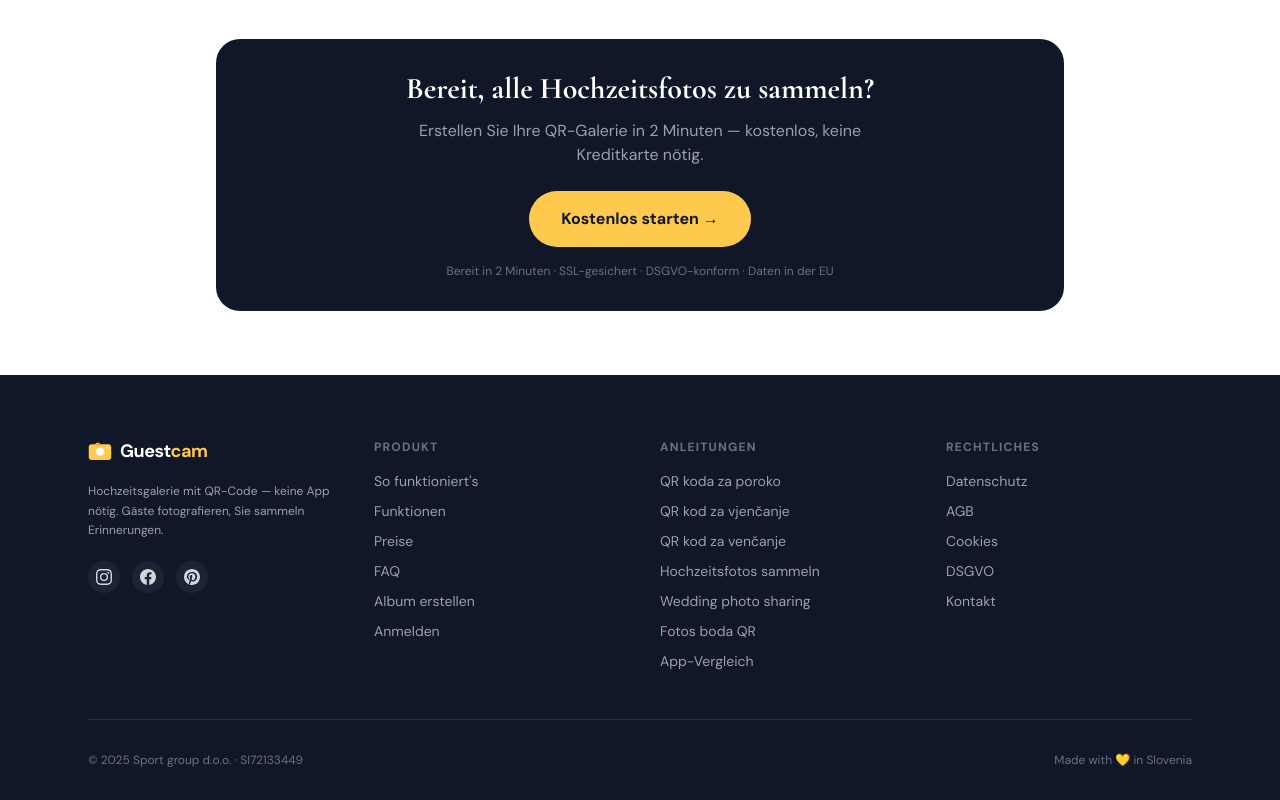
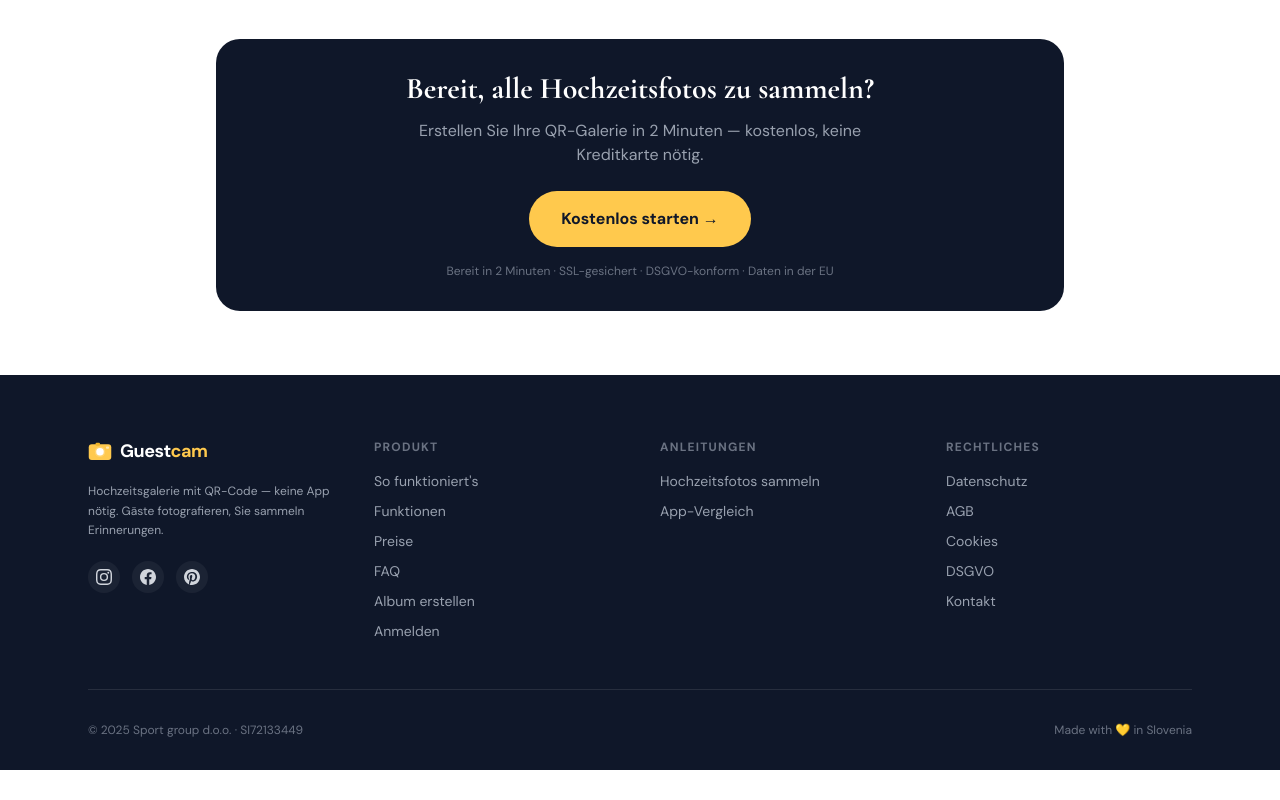
Before and after one commit to pako999/wedding-album, a Next.js app: page /de/alternativen in a window 1280 px wide. Shown: the part 4454-5254 px from the top of the page. After the commit the page ends 5224 px from the top, so only its background shows below. Built offline with nearby package versions, Linux system fonts and the light colour scheme.

Commit message:
fix: footer Vodniki now only shows current-language guides

```diff
--- a/app/page.tsx
+++ b/app/page.tsx
@@ -935,17 +935,12 @@ export default function HomePage() {
               </ul>
             </div>
 
-            {/* Vodniki — each guide listed in its native title for cross-language
-                internal linking + the alternatives page in the current language. */}
+            {/* Vodniki — only the Slovenian guide + alternatives, so every
+                footer label matches the page's language. */}
             <div>
               <h3 className="text-xs font-bold uppercase tracking-widest text-gray-500 mb-4">Vodniki</h3>
               <ul className="space-y-2.5 text-sm text-gray-400">
                 <li><Link href="/sl/qr-koda-poroka" className="hover:text-white transition-colors">QR koda za poroko</Link></li>
-                <li><Link href="/hr/qr-kod-vjencanje" className="hover:text-white transition-colors">QR kod za vjenčanje</Link></li>
-                <li><Link href="/sr/qr-kod-vencanje" className="hover:text-white transition-colors">QR kod za venčanje</Link></li>
-                <li><Link href="/de/hochzeitsfotos-sammeln" className="hover:text-white transition-colors">Hochzeitsfotos sammeln</Link></li>
-                <li><Link href="/en/wedding-photo-sharing" className="hover:text-white transition-colors">Wedding photo sharing</Link></li>
-                <li><Link href="/es/fotos-boda-qr" className="hover:text-white transition-colors">Fotos boda QR</Link></li>
                 <li><Link href="/sl/alternative-aplikacije" className="hover:text-white transition-colors">Primerjava aplikacij</Link></li>
               </ul>
             </div>
--- a/components/SeoFooter.tsx
+++ b/components/SeoFooter.tsx
@@ -18,6 +18,9 @@ interface FooterCopy {
   createAlbum: string;
   login: string;
   guides: string;
+  /** Guide URL/label for THIS language only (no cross-language list). */
+  guideUrl: string;
+  guideLabel: string;
   altLabel: string;
   altUrl: string;
   legal: string;
@@ -33,6 +36,7 @@ const COPY: Record<Lang, FooterCopy> = {
     brandDesc: "Poročna galerija s QR kodo — brez aplikacije. Gostje fotografirajo, vi zbirate spomine.",
     product: "Produkt", howWorks: "Kako deluje", features: "Funkcionalnosti", pricing: "Cenik", faq: "Pogosta vprašanja", createAlbum: "Ustvari album", login: "Prijava",
     guides: "Vodniki",
+    guideLabel: "QR koda za poroko", guideUrl: "/sl/qr-koda-poroka",
     altLabel: "Primerjava aplikacij", altUrl: "/sl/alternative-aplikacije",
     legal: "Pravno", privacy: "Zasebnost", terms: "Pogoji uporabe", cookies: "Piškotki", gdpr: "GDPR", contact: "Kontakt",
   },
@@ -40,6 +44,7 @@ const COPY: Record<Lang, FooterCopy> = {
     brandDesc: "Vjenčana galerija s QR kodom — bez aplikacije. Gosti fotografiraju, vi skupljate uspomene.",
     product: "Proizvod", howWorks: "Kako radi", features: "Značajke", pricing: "Cijene", faq: "Česta pitanja", createAlbum: "Kreiraj album", login: "Prijava",
     guides: "Vodiči",
+    guideLabel: "QR kod za vjenčanje", guideUrl: "/hr/qr-kod-vjencanje",
     altLabel: "Usporedba aplikacija", altUrl: "/hr/alternativne-aplikacije",
     legal: "Pravno", privacy: "Privatnost", terms: "Uvjeti", cookies: "Kolačići", gdpr: "GDPR", contact: "Kontakt",
   },
@@ -47,6 +52,7 @@ const COPY: Record<Lang, FooterCopy> = {
     brandDesc: "Galerija sa venčanja sa QR kodom — bez aplikacije. Gosti fotografišu, vi skupljate uspomene.",
     product: "Proizvod", howWorks: "Kako radi", features: "Funkcije", pricing: "Cene", faq: "Česta pitanja", createAlbum: "Napravi album", login: "Prijava",
     guides: "Vodiči",
+    guideLabel: "QR kod za venčanje", guideUrl: "/sr/qr-kod-vencanje",
     altLabel: "Poređenje aplikacija", altUrl: "/sr/alternativne-aplikacije",
     legal: "Pravno", privacy: "Privatnost", terms: "Uslovi", cookies: "Kolačići", gdpr: "GDPR", contact: "Kontakt",
   },
@@ -54,6 +60,7 @@ const COPY: Record<Lang, FooterCopy> = {
     brandDesc: "Hochzeitsgalerie mit QR-Code — keine App nötig. Gäste fotografieren, Sie sammeln Erinnerungen.",
     product: "Produkt", howWorks: "So funktioniert's", features: "Funktionen", pricing: "Preise", faq: "FAQ", createAlbum: "Album erstellen", login: "Anmelden",
     guides: "Anleitungen",
+    guideLabel: "Hochzeitsfotos sammeln", guideUrl: "/de/hochzeitsfotos-sammeln",
     altLabel: "App-Vergleich", altUrl: "/de/alternativen",
     legal: "Rechtliches", privacy: "Datenschutz", terms: "AGB", cookies: "Cookies", gdpr: "DSGVO", contact: "Kontakt",
   },
@@ -61,6 +68,7 @@ const COPY: Record<Lang, FooterCopy> = {
     brandDesc: "Wedding gallery with a QR code — no app required. Guests snap, you collect the memories.",
     product: "Product", howWorks: "How it works", features: "Features", pricing: "Pricing", faq: "FAQ", createAlbum: "Create album", login: "Sign in",
     guides: "Guides",
+    guideLabel: "Wedding photo sharing", guideUrl: "/en/wedding-photo-sharing",
     altLabel: "App alternatives", altUrl: "/en/alternatives",
     legal: "Legal", privacy: "Privacy", terms: "Terms", cookies: "Cookies", gdpr: "GDPR", contact: "Contact",
   },
@@ -68,20 +76,11 @@ const COPY: Record<Lang, FooterCopy> = {
     brandDesc: "Galería de boda con código QR — sin app. Los invitados fotografían, tú recopilas los recuerdos.",
     product: "Producto", howWorks: "Cómo funciona", features: "Funciones", pricing: "Precios", faq: "Preguntas", createAlbum: "Crear álbum", login: "Iniciar sesión",
     guides: "Guías",
+    guideLabel: "Fotos boda QR", guideUrl: "/es/fotos-boda-qr",
     altLabel: "Comparativa de apps", altUrl: "/es/alternativas",
     legal: "Legal", privacy: "Privacidad", terms: "Términos", cookies: "Cookies", gdpr: "RGPD", contact: "Contacto",
   },
 };
-
-/** The Vodniki list — same on every footer, each guide keeps its native title. */
-const GUIDES: { url: string; label: string }[] = [
-  { url: "/sl/qr-koda-poroka",         label: "QR koda za poroko" },
-  { url: "/hr/qr-kod-vjencanje",       label: "QR kod za vjenčanje" },
-  { url: "/sr/qr-kod-vencanje",        label: "QR kod za venčanje" },
-  { url: "/de/hochzeitsfotos-sammeln", label: "Hochzeitsfotos sammeln" },
-  { url: "/en/wedding-photo-sharing",  label: "Wedding photo sharing" },
-  { url: "/es/fotos-boda-qr",          label: "Fotos boda QR" },
-];
 
 export function SeoFooter({ lang }: { lang: Lang }) {
   const t = COPY[lang];
@@ -130,18 +129,13 @@ export function SeoFooter({ lang }: { lang: Lang }) {
             </ul>
           </div>
 
-          {/* Vodniki (always six native-titled guides + alternatives in current language) */}
+          {/* Guides — only this language's guide + alternatives, so every label
+              matches the page's language. */}
           <div>
             <h3 className="text-xs font-bold uppercase tracking-widest text-gray-500 mb-4">{t.guides}</h3>
             <ul className="space-y-2.5 text-sm text-gray-400">
-              {GUIDES.map((g) => (
-                <li key={g.url}>
-                  <Link href={g.url} className="hover:text-white transition-colors">{g.label}</Link>
-                </li>
-              ))}
-              <li>
-                <Link href={t.altUrl} className="hover:text-white transition-colors">{t.altLabel}</Link>
-              </li>
+              <li><Link href={t.guideUrl} className="hover:text-white transition-colors">{t.guideLabel}</Link></li>
+              <li><Link href={t.altUrl} className="hover:text-white transition-colors">{t.altLabel}</Link></li>
             </ul>
           </div>
 
```
